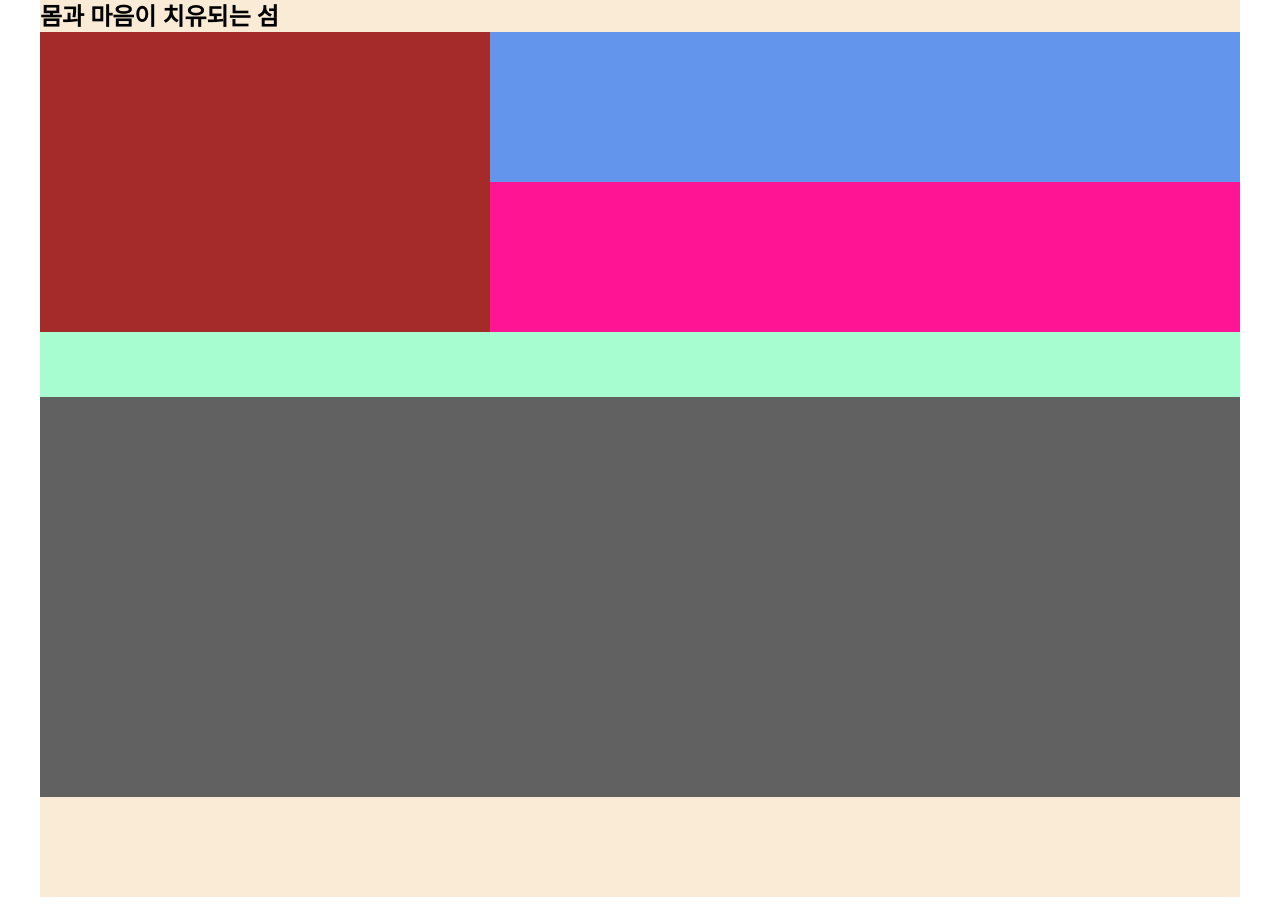
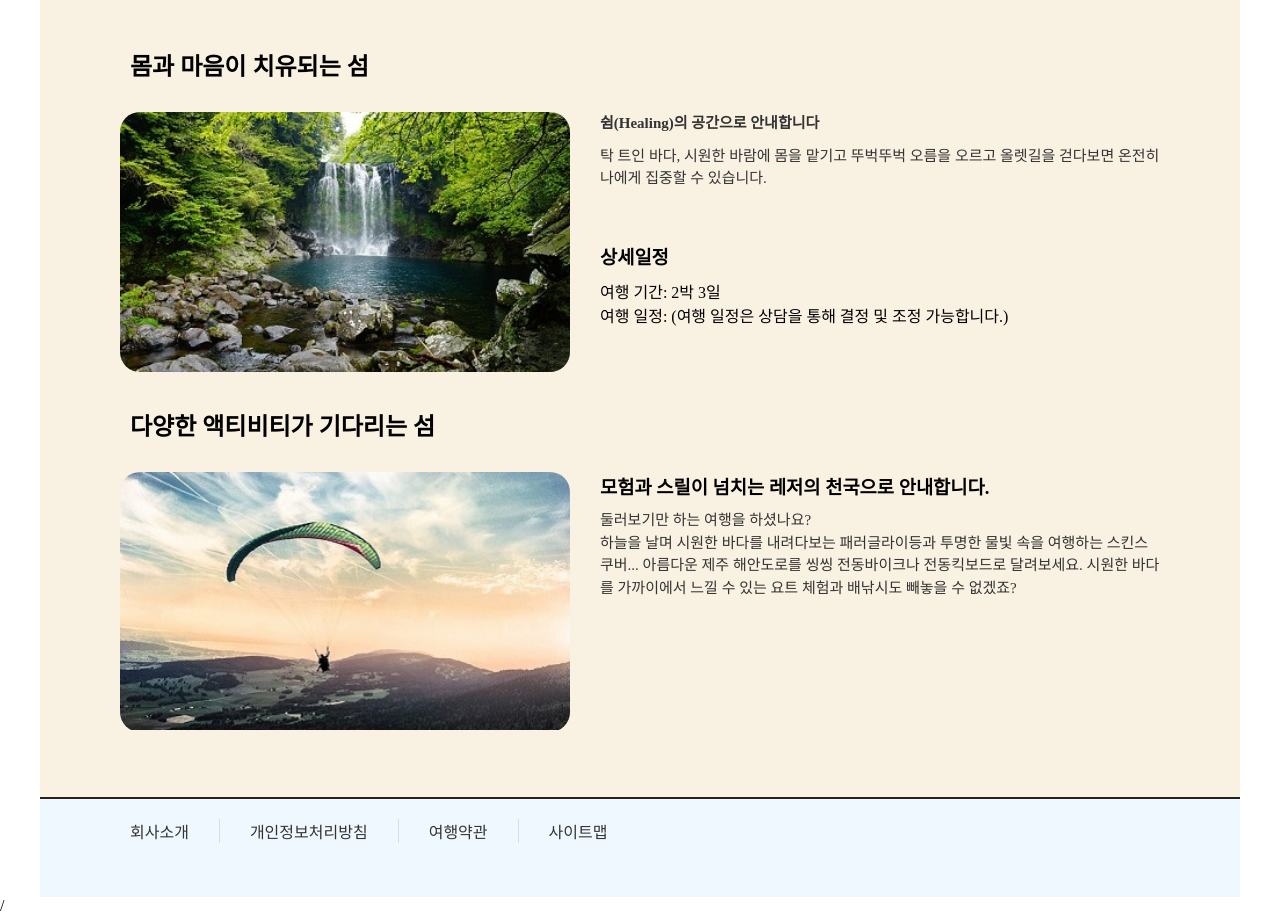
Before and after one commit to Leesuhyeon1123/layout_ex1, a plain HTML site: page index.html in a window 1280 px wide. Shown: the part 103-1018 px from the top of the page. Drawn offline with Linux system fonts and the light colour scheme.

Commit message:
완성
이미지 추가 / 메인 하단 완성

```diff
--- a/css/style.css
+++ b/css/style.css
@@ -16,7 +16,6 @@ a {
 .container {
   width: 1200px;
   height: 1000px;
-  background-color: antiquewhite;
   margin: auto;
 }
 /* 상단 */
@@ -28,7 +27,7 @@ a {
 /* 로고 */
 .logo {
   width: 300px;
-  background-color: aqua;
+  background-color: #045;
   float: left;
 }
 .logo h1 {
@@ -42,7 +41,6 @@ a {
 nav {
   position: relative;
   width: 900px;
-  background-color: rgb(249, 131, 255);
   float: right;
   height: 100%;
 }
@@ -54,19 +52,20 @@ nav {
   height: 60px;
   background-color: red;
   margin-top: 40px;
+
 }
 #topmenu li a {
   width: calc(100% / 4);
   float: left;
   /* height: 60px; */
   line-height: 60px;
-  background-color: aquamarine;
+  background-color: rgb(255, 193, 118);
   font-size: 20px;
   font-weight: bold;
   text-align: center;
 }
 #topmenu li a:hover {
-  background-color: rgb(90, 196, 161);
+  background-color: rgb(238, 199, 84);
   color: #fff;
 }
 .logo h1:hover {
@@ -76,47 +75,89 @@ nav {
 .contents {
   width: 100%;
   height: 800px;
-  background-color: rgb(250, 215, 255);
+  padding: 40px 80px;
+  background-color: rgb(249, 241, 226);
 }
 /* 힐링 */
 .healing {
   width: 100%;
   height: calc(100% / 2);
-  background-color: rgb(168, 253, 208);
 }
 /* 액티비티 */
 .activity {
   width: 100%;
   height: calc(100% / 2);
-  background-color: rgb(97, 97, 97);
 }
-.healing h2 {
-  background-color: antiquewhite;
+.contents h2 {
+  padding: 10px;
 }
 /* 설명 */
 .decription {
   width: 100%;
   height: 300px;
-  background-color: cadetblue;
+  padding: 20px 0;
+}
+/* 설명 이미지 */
+.dec-img img {
+  width: 103%;
+  transition: all 0.5s;
+}
+.dec-img img:hover{
+  width: 110%;
+  filter: blur(2px);
+
 }
 .dec-img {
   float: left;
   width: 450px;
   height: 100%;
-  background-color: brown;
+  border-radius: 20px;
+  overflow: hidden;
+  cursor: pointer;
 }
+
 .dec-detail {
   float: left;
   width: calc(100% - 450px);
   height: 100%;
-  background-color: chartreuse;
+  padding-left: 30px;
 }
 .detail-top {
   height: calc(100% / 2);
-  background-color: cornflowerblue;
+}
+.dec-detail p{
+  font-size: 15px;
+  color: #333;
+  line-height: 1.5;
+}
+.p_top{
+  font-weight: bold;
+  margin-bottom: 10px;
 }
 .detail-bottom {
   height: calc(100% / 2);
-  background-color: deeppink;
+}
+/* 액티비티 */
+.decription h3{
+  margin-bottom: 10px;
 }
 /* 하단 */
+.footer{
+  width: 100%;
+  height: 100px;
+  border-top: 2px solid #222;
+  padding: 20px 60px;
+  background-color: aliceblue;
+}
+#bottomMenu{
+  width: 100%;
+  background-color: aqua;
+}
+#bottomMenu ul li{
+  float: left;
+padding: 0px 30px;
+border-right: 1px solid #ddd;
+}
+#bottomMenu ul li:last-child{
+  border: none;
+}
--- a/index.html
+++ b/index.html
@@ -39,24 +39,59 @@
           <div class="decription">
             <!-- 설명 이미지 -->
             <div class="dec-img">
-              <img src="" alt="" />
+              <img src="healing.jpg" alt="폭포" />
             </div>
             <!-- 자세한 설명 -->
-             <div class="dec-detail">
-                <!-- top -->
-                 <div class="detail-top"></div>
-                 <!-- bottom -->
-                 <div class="detail-bottom"></div>
-             </div>
+            <div class="dec-detail">
+              <!-- top -->
+              <div class="detail-top">
+                <p class="p_top">쉼(Healing)의 공간으로 안내합니다</p>
+                <p class="p_bt">탁 트인 바다, 시원한 바람에 몸을 맡기고 뚜벅뚜벅 오름을 오르고 올렛길을 걷다보면 온전히 나에게 집중할 수 있습니다.</p>
+              </div>
+              <!-- bottom -->
+              <div class="detail-bottom">
+                <h3>상세일정</h3>
+                <ul>
+                  <li>여행 기간: 2박 3일</li>
+                  <li>여행 일정: (여행 일정은 상담을 통해 결정 및 조정 가능합니다.)</li>
+                </ul>
+              </div>
+            </div>
           </div>
         </section>
         <!-- 액티비티 -->
-        <section class="activity"></section>
+        <section class="activity">
+          <!-- 제목 -->
+          <h2>다양한 액티비티가 기다리는 섬</h2>
+          <!-- 설명 -->
+          <div class="decription">
+            <!-- 설명 이미지 -->
+            <div class="dec-img">
+              <img src="activity.jpg" alt="활동" />
+            </div>
+            <!-- 자세한 설명 -->
+            <div class="dec-detail">
+              <!-- top -->
+              <h3>모험과 스릴이 넘치는 레저의 천국으로 안내합니다.</h3>
+              <p>둘러보기만 하는 여행을 하셨나요?</p>
+              <p>하늘을 날며 시원한 바다를 내려다보는 패러글라이등과 투명한 물빛 속을 여행하는 스킨스쿠버... 아름다운 제주 해안도로를 씽씽 전동바이크나 전동킥보드로 달려보세요. 시원한 바다를 가까이에서 느낄 수 있는 요트 체험과 배낚시도 빼놓을 수 없겠죠?</p>
+            </div>
+          </div>
+        </section>
       </main>
 
       <!-- 하단 -->
-      <footer class="footer"></footer>
-      <footer></footer>
+      <footer class="footer">
+        <section id="bottomMenu">
+          <ul>
+            <li><a href="#">회사소개</a></li>
+            <li><a href="#">개인정보처리방침</a></li>
+            <li><a href="#">여행약관</a></li>
+            <li><a href="#">사이트맵</a></li>
+          </ul>
+        </section>
+      </footer>
     </div>
   </body>
 </html>
+ /
```
Also changed, not shown: activity.jpg (added), healing.jpg (added).
